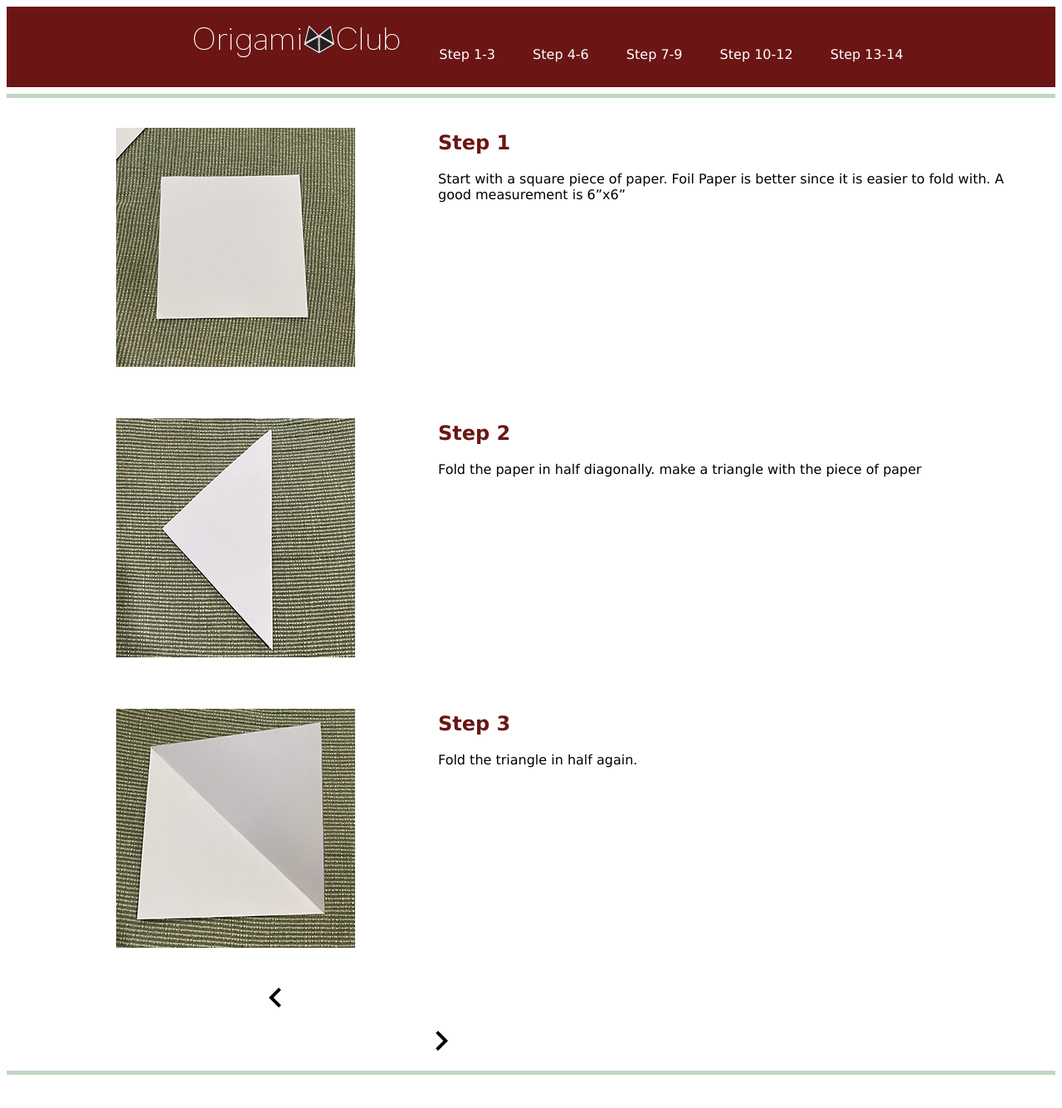
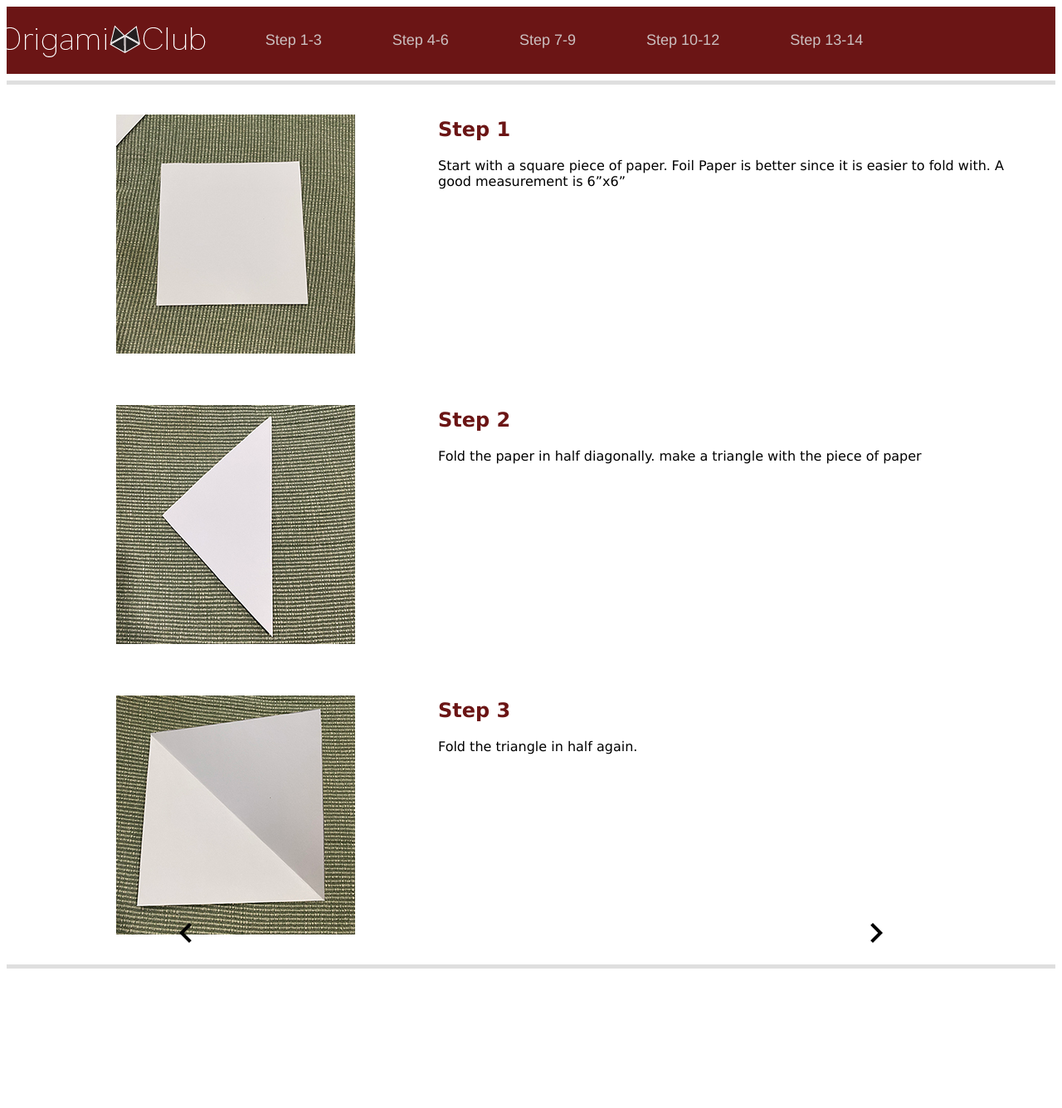
Before and after one commit to Lpr17717/lpr17717.github.io, a PHP site: page /L_Rogozin_Project2/proj2step1-3.html in a window 1280 px wide. Shown: the whole page at 83% size. After the commit the page ends 1167 px from the top, so only its background shows below. Run offline with PHP 8.4, Linux system fonts and the light colour scheme.

Commit message:
Add files via upload

```diff
--- a/L_Rogozin_Project2/proj2step1-3.html
+++ b/L_Rogozin_Project2/proj2step1-3.html
@@ -5,7 +5,7 @@
 
 <nav>
 <ul>
-    <li><a href="index.html"><img src="Origami Photos/OrigamiClub.png" alt="Origami Club Logo"></a>
+    <li><a class="logo"href="index.html"><img src="Origami Photos/OrigamiClub.png" alt="Origami Club Logo"></a>
         <li><a href="proj2step1-3.html">Step 1-3</a></li>
         <li><a href="proj2step4-6.html">Step 4-6</a></li>
         <li><a href="proj2step7-9.html">Step 7-9</a></li>
--- a/L_Rogozin_Project2/proj2step10-12.html
+++ b/L_Rogozin_Project2/proj2step10-12.html
@@ -7,7 +7,7 @@
 <nav>
 
 <ul>
-    <li><a href="index.html"><img src="Origami Photos/OrigamiClub.png" alt="Origami Club Logo"></a>
+    <li><a class="logo" href="index.html"><img src="Origami Photos/OrigamiClub.png" alt="Origami Club Logo"></a>
         <li><a href="proj2step1-3.html">Step 1-3</a></li>
         <li><a href="proj2step4-6.html">Step 4-6</a></li>
         <li><a href="proj2step7-9.html">Step 7-9</a></li>
--- a/L_Rogozin_Project2/proj2step13-14.html
+++ b/L_Rogozin_Project2/proj2step13-14.html
@@ -6,7 +6,7 @@
 
 <nav>
 <ul>
-    <li><a href="index.html"><img src="Origami Photos/OrigamiClub.png" alt="Origami Club Logo"></a>
+    <li><a class="logo" href="index.html"><img src="Origami Photos/OrigamiClub.png" alt="Origami Club Logo"></a>
         <li><a href="proj2step1-3.html">Step 1-3</a></li>
         <li><a href="proj2step4-6.html">Step 4-6</a></li>
         <li><a href="proj2step7-9.html">Step 7-9</a></li>
--- a/L_Rogozin_Project2/proj2step4-6.html
+++ b/L_Rogozin_Project2/proj2step4-6.html
@@ -5,7 +5,7 @@
 
 <nav>
 <ul>
-    <li><a href="index.html"><img src="Origami Photos/OrigamiClub.png" alt="Origami Club Logo"></a>
+    <li><a class="logo" href="index.html"><img src="Origami Photos/OrigamiClub.png" alt="Origami Club Logo"></a>
         <li><a href="proj2step1-3.html">Step 1-3</a></li>
         <li><a href="proj2step4-6.html">Step 4-6</a></li>
         <li><a href="proj2step7-9.html">Step 7-9</a></li>
--- a/L_Rogozin_Project2/proj2step7-9.html
+++ b/L_Rogozin_Project2/proj2step7-9.html
@@ -6,7 +6,7 @@
 
 <nav>
 <ul>
-    <li><a href="index.html"><img src="Origami Photos/OrigamiClub.png" alt="Origami Club Logo"></a>
+    <li><a class="logo" href="index.html"><img src="Origami Photos/OrigamiClub.png" alt="Origami Club Logo"></a>
         <li><a href="proj2step1-3.html">Step 1-3</a></li>
         <li><a href="proj2step4-6.html">Step 4-6</a></li>
         <li><a href="proj2step7-9.html">Step 7-9</a></li>
--- a/L_Rogozin_Project2/style_proj2.css
+++ b/L_Rogozin_Project2/style_proj2.css
@@ -8,7 +8,7 @@
     padding: 10px;
     text-align: center;
     font-family: 'Font', sans-serif;
-    font-size: large;
+    font-size: x-large;
     color: black;
 }
 
@@ -38,7 +38,7 @@ h2{
     width: 1200px;
     background-color: white;
     margin: 10px auto;
-    padding:10px
+    padding: 10px
 }
 
 .col-b{
@@ -50,63 +50,70 @@ width: calc(100%-200px);
 
 nav ul{
     margin: 10px;
-    padding-bottom: 10px;
     text-decoration-color: white;
 
 }
 nav li{
+    padding: 20px;
+    padding-right: 60px;
     list-style-type: none;
     display: inline;
+    position: relative;
     color: white;
-    font-family:Verdana, Geneva, Tahoma, sans-serif;
-    font-size: medium;
+    font-size: large;
+    font-family: 'Franklin Gothic Medium', 'Arial Narrow', Arial, sans-serif
+
 }
 nav{
     background-color: #6B1515;
     text-align: center;
-    padding: 10px;
+    padding: 20px;
   }
   nav a{
     color: white;
     text-decoration: none;
-    padding: 10px 20px
-  }
+}
 
 #photo1{
-    padding-left: 500px;
+    position: absolute;
+    top: 300px;
+    left: 490px;
 }
 #chevron1{
-    top: 100px;
-    padding-right: 500px;
-    padding-left: 300px;
+    position:absolute;
+    left: 200px;
+    top: 1100px
 }
 #chevron2{
-    position:relative;
-    padding-right: 300px;
-    padding-left: 500px;
+    position:absolute;
+    right: 200px;
+    top: 1100px
 }
 #chevron{
-    position:relative;
-    padding-right: 100px;
-    padding-left: 1300px;
+    position:absolute;
+    right: 200px;
+    top: 800px
 }
 
 .photo{
     padding-right: 100px;
     padding-left: 100px;
 }
+
 a:link{
-    color: white
+    color: rgb(203, 192, 192)
 }
+
 a:visited{
-color: rgb(229, 255, 189);
+color: rgb(255, 255, 255);
 }
 .logo{
-    padding: 0;
+    position: absolute;
+    top: 10px;
+    right: 50px;
 }
 hr{
-    background-color: rgb(193, 214, 193);
+    background-color: rgb(223, 223, 223);
     height: 5px;
     border: 0;
-
 }
```
Also changed, not shown: L_Rogozin_Project2/index.html (+27 -42 lines).
